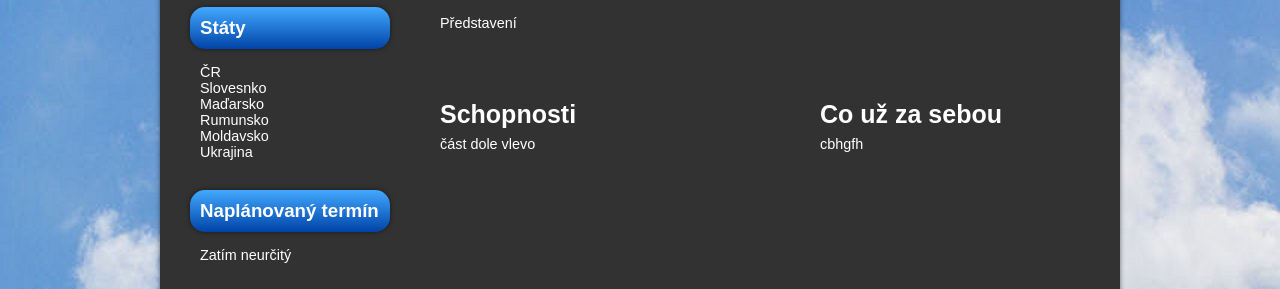
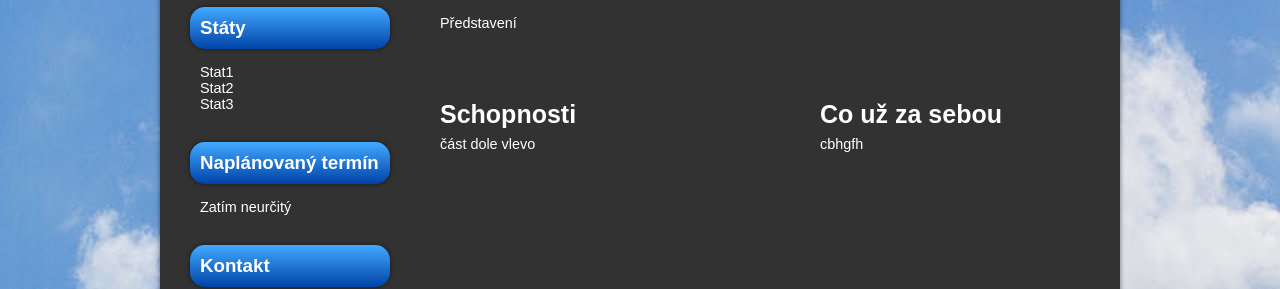
Before and after one commit to AdmiralGraff/journey, a plain HTML site: page about.html in a window 1280 px wide. Shown: the part 480-769 px from the top of the page. Drawn offline with Linux system fonts and the light colour scheme.

Commit message:
UPDATE1 (#1)

```diff
--- a/about.html
+++ b/about.html
@@ -44,7 +44,7 @@
           </div>
           <div class="sideitem">
             <div class="back"><h3>Státy</h3></div>
-              <div class="text"> ČR <br>Slovesnko <br>Maďarsko <br>Rumunsko <br>Moldavsko <br> Ukrajina</div>
+              <div class="text"> Stat1 <br>Stat2<br>Stat3 </div>
           </div>
           <div class="sideitem">
             <div class="back"><h3>Naplánovaný termín</h3></div>
--- a/style.css
+++ b/style.css
@@ -179,7 +179,6 @@ height: 229px;
 -moz-box-shadow: rgba(0, 0, 0, 0.5) 0px 0px 10px;
 box-shadow: rgba(0, 0, 0, 0.5) 0px 0px 10px;
 position: relative;
-image-orientation: center;
 }
 
 #mainbar{
```
Also changed, not shown: cile.html (+1 -1 lines), index.html (+1 -1 lines), kontakt.html (+1 -1 lines).
